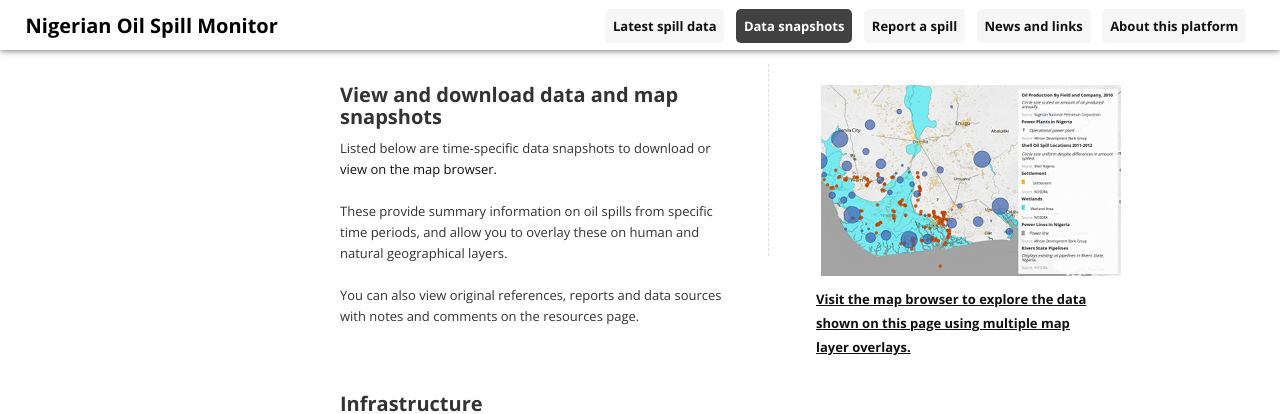
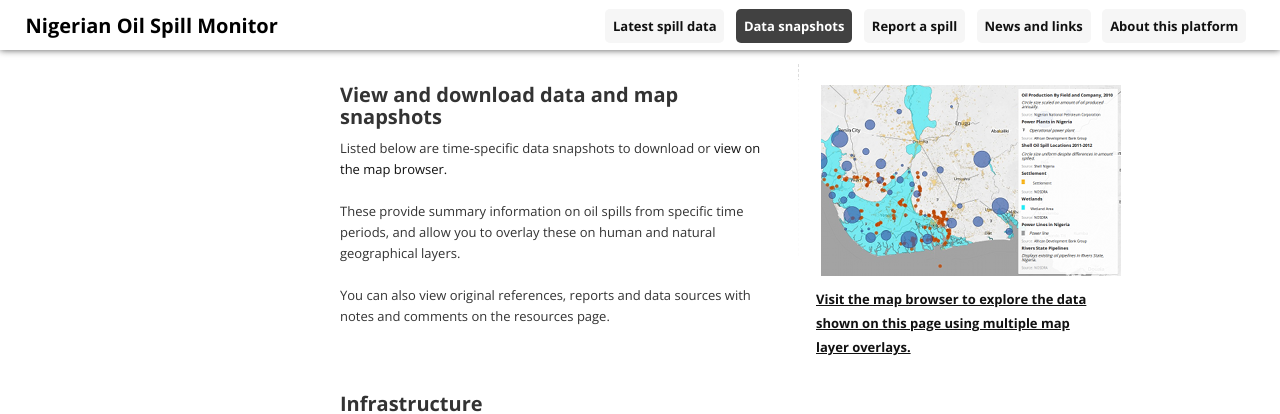
Before and after one commit to sdn4nigeria/monitoring-platform, a Jekyll site: the page built from _posts/pages/0001-01-01-resources.md, in a window 1280 px wide. Shown: the top 414 px of the page. Built offline with Jekyll 4.4.1, drawn with Linux system fonts in a browser that asks for light colours; nearby versions of some CDN libraries; some web fonts are replaced; library files that are not in the unit come from our copies; Markdown is read by kramdown in place of the engine named in the settings.

Commit message:
Update open.html

```diff
--- a/_layouts/open.html
+++ b/_layouts/open.html
@@ -14,7 +14,7 @@
 </div>
 <div id="subnav">
   <div class="limiter">
-    <div class='with-border' style="width:400px;margin-top:0px;">
+    <div class='with-border' style="width:430px;margin-top:0px;">
 <h2>View and download data and map snapshots</h2>
 <p>Listed below are time-specific data snapshots to download or <a href="{{site.baseurl}}/maps/">view on the map browser.</a></p>
 <p>&nbsp;</p>
```
